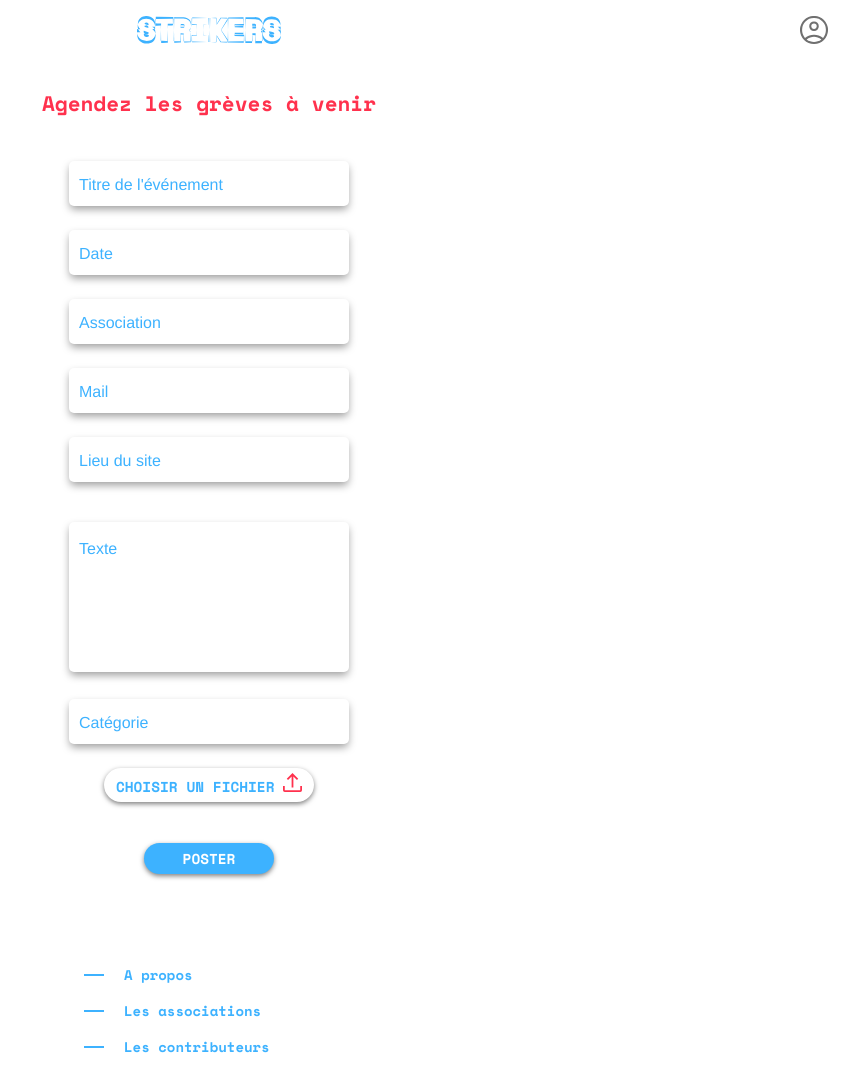
After one commit to JRigaldo/strikers, a PHP site: template views/post/edite.php in a window 1280 px wide. The commit adds this page. Shown: the whole page, without its empty margins (431-1280 px from the left). Run offline with PHP 8.4, Linux system fonts and the light colour scheme; the template is opened without the code that fills it, so the values that code supplies are empty.

Commit message:
add views UI

```diff
--- a/public/css/index.css
+++ b/public/css/index.css
@@ -118,7 +118,7 @@ div.view-text-container {
   --gray-400: #7D7D7D;
   --gray-500: #696969; }
 
-.article__footer--btn {
+.article__footer--btn, .btn-primary, .btn-secondary {
   -webkit-box-shadow: 0px 2px 5px 0px rgba(0, 0, 0, 0.5);
   -moz-box-shadow: 0px 2px 5px 0px rgba(0, 0, 0, 0.5);
   box-shadow: 0px 2px 5px 0px rgba(0, 0, 0, 0.5); }
@@ -827,14 +827,29 @@ a {
 .header-height-60 {
   height: 60px; }
 
-.section__date {
+.layout {
+  min-height: 70vh; }
+
+.layout h1 {
+  display: inline-block;
+  text-align: center;
+  width: 100%;
+  color: var(--theme-primary); }
+
+.container {
+  display: block;
+  margin: 0 auto;
+  max-width: 280px; }
+
+.section__date,
+.section__title {
   display: inline-block;
   text-align: center;
   width: 100%;
   color: var(--theme-secondary);
   font-size: 1.5rem; }
 
-section__banner-main, .section__banner-signin {
+section__banner-main, .section__banner-signin, .section__banner-login, .section__banner-dashboard, .section__banner-post {
   background-size: 100% auto;
   background-position: top center;
   background-repeat: no-repeat;
@@ -845,6 +860,15 @@ section__banner-main {
 
 .section__banner-signin {
   background-image: url("../images/banners/striker-banner-signin.png"); }
+
+.section__banner-login {
+  background-image: url("../images/banners/striker-banner-login.png"); }
+
+.section__banner-dashboard {
+  background-image: url("../images/banners/striker-banner-news.png"); }
+
+.section__banner-post {
+  background-image: url("../images/banners/striker-banner-participation.png"); }
 
 .article {
   position: relative;
@@ -940,6 +964,28 @@ article:hover .article__title {
   .article__footer--btn--icon img {
     width: 17px; }
 
+.btn-primary {
+  padding: 5px 12px;
+  border-radius: 20px;
+  text-transform: uppercase;
+  font-size: 0.9rem;
+  font-weight: bold;
+  background-color: var(--theme-secondary);
+  color: white;
+  min-width: 130px; }
+
+.btn-secondary {
+  padding: 5px 12px;
+  border-radius: 20px;
+  text-transform: uppercase;
+  font-size: 0.9rem;
+  font-weight: bold; }
+
+.layout .avatar {
+  display: block;
+  width: 70px;
+  margin: 0 auto; }
+
 footer {
   padding: 10px; }
   footer ul li {
@@ -957,11 +1003,14 @@ footer {
         background-color: var(--theme-secondary); }
 
 .form__container {
+  display: block;
+  margin: 0 auto;
   max-width: 280px; }
 
 /** ------- FIELD INPUT ------- **/
 .field {
-  position: relative; }
+  position: relative;
+  margin: 1.5rem 0; }
 
 .field:after,
 .field:before {
@@ -1007,7 +1056,7 @@ footer {
   transition: transform 0.3s;
   transform-origin: 0 50%;
   z-index: 10;
-  color: var(--theme-primary);
+  color: var(--theme-secondary);
   margin-left: 10px; }
 
 input.field-input {
@@ -1108,7 +1157,7 @@ input.field-inline-input {
   transform: translateY(35px);
   transition: transform 0.3s;
   transform-origin: 0 50%;
-  color: var(--theme-primary);
+  color: var(--theme-secondary);
   margin-left: 10px; }
 
 textarea.field-textarea {
@@ -1119,7 +1168,9 @@ textarea.field-textarea {
   width: 100%;
   min-height: 150px;
   font-size: 16px;
-  border: 1px solid var(--gray-300, #9E9E9E);
+  -webkit-box-shadow: 0px 4px 9px -1px rgba(0, 0, 0, 0.4);
+  box-shadow: 0px 4px 9px -1px rgba(0, 0, 0, 0.4);
+  border: none;
   border-radius: 5px;
   resize: none;
   padding: 0.5rem; }
@@ -1153,4 +1204,63 @@ textarea.field-textarea:before {
   left: 0;
   color: var(--theme-secondary); }
 
+/** ------- FIELD IMAGE ------- **/
+.field-image-label {
+  display: flex;
+  justify-content: center;
+  align-items: center;
+  width: 100%;
+  height: 100%; }
+  .field-image-label button {
+    position: relative;
+    color: var(--theme-secondary);
+    font-family: var(--theme-font-title); }
+    .field-image-label button input {
+      position: absolute;
+      top: 50%;
+      left: 50%;
+      transform: translateX(-50%) translateY(-50%);
+      width: 180px;
+      height: 30px;
+      opacity: 0; }
+
+ul.tab {
+  padding: 0.5rem 0.5rem 0.5rem 1rem; }
+  ul.tab li {
+    position: relative;
+    margin: 1em 0;
+    display: block;
+    width: 100%;
+    -webkit-box-shadow: 0px 4px 9px -1px rgba(0, 0, 0, 0.4);
+    box-shadow: 0px 4px 9px -1px rgba(0, 0, 0, 0.4);
+    padding: 0.3rem 0.5rem;
+    font-size: 0.75rem; }
+  ul.tab li span {
+    position: absolute;
+    top: 50%;
+    left: -0.7rem;
+    transform: translateY(-50%);
+    font-size: 0.7rem; }
+  ul.tab li article {
+    display: table;
+    width: 100%;
+    height: 40px; }
+    ul.tab li article * {
+      display: table-cell;
+      vertical-align: middle;
+      min-height: 30px; }
+    ul.tab li article a {
+      font-family: var(--theme-font-family); }
+    ul.tab li article button, ul.tab li article a {
+      height: 100%;
+      width: 100%; }
+    ul.tab li article button a {
+      display: flex;
+      justify-content: center;
+      align-items: center;
+      width: 100%;
+      height: 100%; }
+      ul.tab li article button a img {
+        width: 22px; }
+
 /*# sourceMappingURL=index.css.map */
--- a/styles/index.scss
+++ b/styles/index.scss
@@ -11,3 +11,4 @@
 @import 'layout/button';
 @import 'layout/footer';
 @import 'layout/form';
+@import 'layout/post-tab';
--- a/styles/layout/_button.scss
+++ b/styles/layout/_button.scss
@@ -21,3 +21,30 @@
     width: 17px;
   }
 }
+
+.btn-primary{
+  padding: 5px 12px;
+  border-radius: 20px;
+  @extend %shadow;
+  text-transform: uppercase;
+  font-size: 0.9rem;
+  font-weight: bold;
+  background-color: var(--theme-secondary);
+  color: white;
+  min-width: 130px;
+}
+
+.btn-secondary{
+  padding: 5px 12px;
+  border-radius: 20px;
+  @extend %shadow;
+  text-transform: uppercase;
+  font-size: 0.9rem;
+  font-weight: bold;
+}
+
+.layout .avatar{
+  display: block;
+  width: 70px;
+  margin: 0 auto;
+}
--- a/styles/layout/_form.scss
+++ b/styles/layout/_form.scss
@@ -1,10 +1,13 @@
 .form__container{
+  display: block;
+  margin: 0 auto;
   max-width: 280px;
 }
 
 /** ------- FIELD INPUT ------- **/
 .field {
   position: relative;
+  margin: 1.5rem 0;
 }
 
 .field:after,
@@ -57,7 +60,7 @@
   transition: transform 0.3s;
   transform-origin: 0 50%;
   z-index: 10;
-  color: var(--theme-primary);
+  color: var(--theme-secondary);
   margin-left: 10px;
 }
 
@@ -163,7 +166,6 @@ input.field-inline-input {
 .field-message {
   position: relative;
   min-height: 72px;
-  // padding: 16px 0 0 0;
 }
 
 .field-label-message {
@@ -177,7 +179,7 @@ input.field-inline-input {
   transform: translateY(35px);
   transition: transform 0.3s;
   transform-origin: 0 50%;
-  color: var(--theme-primary);
+  color: var(--theme-secondary);
   margin-left: 10px;
 }
 
@@ -189,7 +191,8 @@ textarea.field-textarea {
   width: 100%;
   min-height: 150px;
   font-size: 16px;
-  border: 1px solid var(--gray-300, #9E9E9E);
+  @include shadow;
+  border: none;
   border-radius: 5px;
   resize: none;
   padding: 0.5rem;
@@ -228,3 +231,20 @@ textarea.field-textarea:before {
   left: 0;
   color: var(--theme-secondary);
 }
+
+/** ------- FIELD IMAGE ------- **/
+
+.field-image-label{
+  @include flex-center;
+  button{
+    position: relative;
+    color: var(--theme-secondary);
+    font-family: var(--theme-font-title);
+    input{
+      @include absolute-center;
+      width: 180px;
+      height: 30px;
+      opacity: 0;
+    }
+  }
+}
--- a/styles/layout/_section.scss
+++ b/styles/layout/_section.scss
@@ -1,4 +1,24 @@
-.section__date{
+.layout{
+  min-height: 70vh;
+}
+
+.layout{
+  h1{
+    display: inline-block;
+    text-align: center;
+    width: 100%;
+    color: var(--theme-primary);
+  }
+}
+
+.container{
+  display: block;
+  margin: 0 auto;
+  max-width: 280px;
+}
+
+.section__date,
+.section__title{
   display: inline-block;
   text-align: center;
   width: 100%;
@@ -20,6 +40,21 @@ section__banner-main{
 
 .section__banner-signin{
   background-image: url("../images/banners/striker-banner-signin.png");
+  @extend %section__banner;
+}
+
+.section__banner-login{
+  background-image: url("../images/banners/striker-banner-login.png");
+  @extend %section__banner;
+}
+
+.section__banner-dashboard{
+  background-image: url("../images/banners/striker-banner-news.png");
+  @extend %section__banner;
+}
+
+.section__banner-post{
+  background-image: url("../images/banners/striker-banner-participation.png");
   @extend %section__banner;
 }
 
--- /dev/null
+++ b/views/layouts/dashboard.php
@@ -0,0 +1,6 @@
+<main>
+    <section class="section__banner section__banner-dashboard padding-10 layout">
+        <button class="flex-center" style="margin-top: 40px;"><a href="#" class="btn-primary">Du nouveau ?</a></button>
+        <button class="flex-center" style="margin-top: 40px;"><a href="#" class="btn-primary">Mon compte</a></button>
+    </section>
+</main>
--- /dev/null
+++ b/views/post/edite.php
@@ -0,0 +1,39 @@
+<main>
+    <section class="padding-10 layout">
+        <h1>Agendez les grèves à venir</h1>
+        <form action="#" class="form__container" style="margin-bottom: 50px;">
+            <div class="field">
+                <div class="field-label">Titre de l'événement</div>
+                <input class="field-input">
+            </div>
+            <div class="field">
+                <div class="field-label">Date</div>
+                <input class="field-input">
+            </div>
+            <div class="field">
+                <div class="field-label">Association</div>
+                <input class="field-input">
+            </div>
+            <div class="field">
+                <div class="field-label">Mail</div>
+                <input class="field-input">
+            </div>
+            <div class="field">
+                <div class="field-label">Lieu du site</div>
+                <input class="field-input">
+            </div>
+            <div class="field-message">
+                <div class="field-label-message">Texte</div>
+                <textarea class="field-textarea"></textarea>
+            </div>
+            <div class="field">
+                <div class="field-label">Catégorie</div>
+                <input class="field-input">
+            </div>
+            <div class="field-image-label">
+                <button class="btn-secondary">Choisir un fichier <img src="images/icons/upload-icon.svg" alt=""><input class="field-image" type="file" id="img" name="img" accept="image/*"></button>
+            </div>
+            <button class="flex-center" style="margin-top: 40px;"><a href="#" class="btn-primary">Poster</a></button>
+        </form>
+    </section>
+</main>
```
Also changed, not shown: public/index.php (+7 -0 lines), styles/layout/_post-tab.scss (added, +44 -0 lines), views/category/tab-category.php (added, +40 -0 lines), views/layouts/dashboard-post.php (added, +25 -0 lines), views/layouts/log-in.php (added, +16 -0 lines), views/layouts/sign-in.php (+20 -3 lines), views/post/post.php (added, +26 -0 lines), views/post/tab-post.php (added, +35 -0 lines), public/images/banners/striker-banner-login.png (renamed from public/images/banners/striker-banner-sigin.png), 1 other file.
